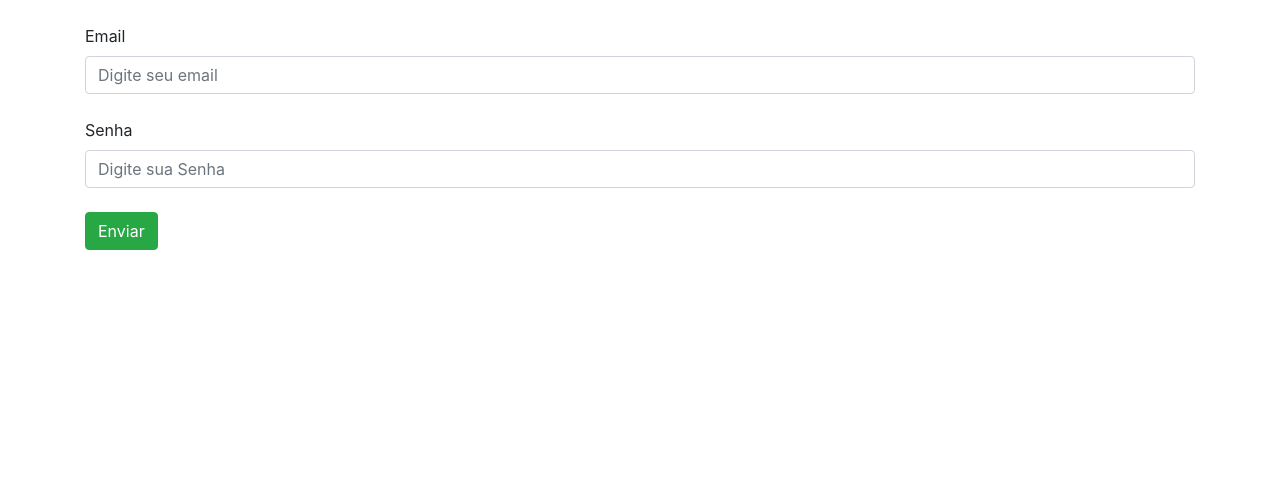
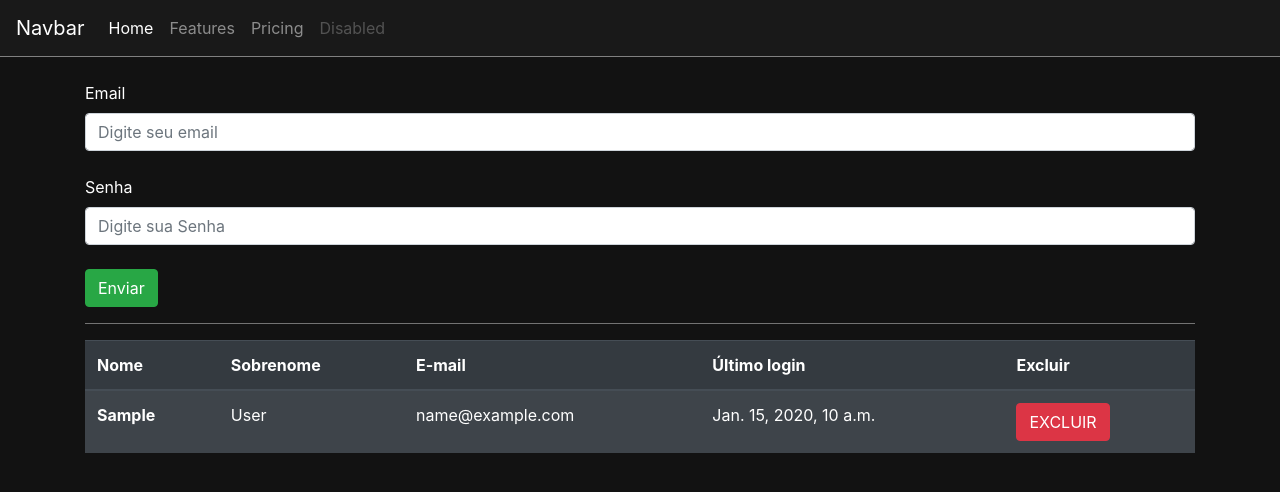
Before and after one commit to fernandes-draw/construct, a Django app: page /auth/cadastrar_vendedor/ in a window 1280 px wide. Shown: the top 492 px of the page. Run offline with Django 5.2, Linux system fonts and the light colour scheme; tables that the repository leaves empty hold one stand-in row (values such as "Sample post").

Commit message:
cadastrar vendedor

```diff
--- a/construct_youtube/urls.py
+++ b/construct_youtube/urls.py
@@ -1,7 +1,8 @@
 from django.contrib import admin
 from django.urls import path, include
+from django.conf import settings
+from django.conf.urls.static import static
 
-urlpatterns = [
-    path("admin/", admin.site.urls),
-    path("auth/", include("usuarios.urls"))
-]
+urlpatterns = [path("admin/", admin.site.urls), path("auth/", include("usuarios.urls"))]
+
+urlpatterns + static(settings.STATIC_URL, document_root=settings.STATIC_ROOT)
--- a/templates/base.html
+++ b/templates/base.html
@@ -1,3 +1,5 @@
+{% load static %}
+
 <!DOCTYPE html>
 <html lang="pt-BR">
   <head>
@@ -8,8 +10,29 @@
     <!-- Bootstrap CSS -->
     <link rel="stylesheet" href="https://cdn.jsdelivr.net/npm/bootstrap@4.6.2/dist/css/bootstrap.min.css" integrity="sha384-xOolHFLEh07PJGoPkLv1IbcEPTNtaed2xpHsD9ESMhqIYd0nLMwNLD69Npy4HI+N" crossorigin="anonymous" />
 
+    <link rel="stylesheet" href="{% static '/usuarios/css/css.css' %}" />
+
     {% block head %}
-
+      <nav class="navbar navbar-expand-lg navbar-dark bg-nav">
+        <a class="navbar-brand" href="#">Navbar</a>
+        <button class="navbar-toggler" type="button" data-toggle="collapse" data-target="#navbarNav" aria-controls="navbarNav" aria-expanded="false" aria-label="Toggle navigation"><span class="navbar-toggler-icon"></span></button>
+        <div class="collapse navbar-collapse" id="navbarNav">
+          <ul class="navbar-nav">
+            <li class="nav-item active">
+              <a class="nav-link" href="#">Home <span class="sr-only">(current)</span></a>
+            </li>
+            <li class="nav-item">
+              <a class="nav-link" href="#">Features</a>
+            </li>
+            <li class="nav-item">
+              <a class="nav-link" href="#">Pricing</a>
+            </li>
+            <li class="nav-item">
+              <a class="nav-link disabled">Disabled</a>
+            </li>
+          </ul>
+        </div>
+      </nav>
     {% endblock %}
 
     <title>
@@ -18,9 +41,10 @@
       {% endblock %}
     </title>
   </head>
-  <body>
+  <body class="fundo">
+    {% block body %}
 
-    {% block body %}{% endblock body %}
+    {% endblock %}
 
     <script src="https://cdn.jsdelivr.net/npm/jquery@3.5.1/dist/jquery.slim.min.js" integrity="sha384-DfXdz2htPH0lsSSs5nCTpuj/zy4C+OGpamoFVy38MVBnE+IbbVYUew+OrCXaRkfj" crossorigin="anonymous"></script>
     <script src="https://cdn.jsdelivr.net/npm/bootstrap@4.6.2/dist/js/bootstrap.bundle.min.js" integrity="sha384-Fy6S3B9q64WdZWQUiU+q4/2Lc9npb8tCaSX9FK7E8HnRr0Jz8D6OP9dO5Vg3Q9ct" crossorigin="anonymous"></script>
--- /dev/null
+++ b/templates/static/usuarios/css/css.css
@@ -0,0 +1,13 @@
+.fundo {
+    background-color: #121212;
+    color: white;
+}
+
+.bg-nav {
+    background-color: #191919;
+    border-bottom: 1px solid gray;
+}
+
+.bg-hr {
+    background-color: gray;
+}
--- a/usuarios/templates/cadastrar_vendedor.html
+++ b/usuarios/templates/cadastrar_vendedor.html
@@ -2,7 +2,7 @@
 
 {% block body %}
   <div class="container">
-    <form action="{% url "cadastrar_vendedor" %}" method="post">
+    <form action="{% url 'cadastrar_vendedor' %}" method="post">
       {% csrf_token %}
       <br />
       <label for="">Email</label>
@@ -13,5 +13,32 @@
       <br />
       <button type="submit" class="btn btn-success">Enviar</button>
     </form>
+
+    <hr class="bg-hr" />
+
+    <table class="table table-striped table-dark">
+      <thead>
+        <tr>
+          <th scope="col">Nome</th>
+          <th scope="col">Sobrenome</th>
+          <th scope="col">E-mail</th>
+          <th scope="col">Último login</th>
+          <th scope="col">Excluir</th>
+        </tr>
+      </thead>
+      <tbody>
+        {% for vendedor in vendedores %}
+          <tr>
+            <th>{{ vendedor.first_name }}</th>
+            <td>{{ vendedor.last_name }}</td>
+            <td>{{ vendedor.email }}</td>
+            <td>{{ vendedor.last_login }}</td>
+            <td>
+              <a href="{% url 'excluir_usuario' vendedor.id %}" class="btn btn-danger">EXCLUIR</a>
+            </td>
+          </tr>
+        {% endfor %}
+      </tbody>
+    </table>
   </div>
 {% endblock %}
--- a/usuarios/urls.py
+++ b/usuarios/urls.py
@@ -5,4 +5,5 @@ urlpatterns = [
     path("cadastrar_vendedor/", views.cadastrar_vendedor, name="cadastrar_vendedor"),
     path("login/", views.login, name="login"),
     path("sair/", views.logout, name="sair"),
+    path("excluir_usuario/<str:id>/", views.excluir_usuario, name="excluir_usuario"),
 ]
--- a/usuarios/views.py
+++ b/usuarios/views.py
@@ -5,12 +5,14 @@ from .models import Users
 from django.shortcuts import redirect
 from django.urls import reverse
 from django.contrib import auth
+from django.shortcuts import get_object_or_404
 
 
 @has_permission_decorator("cadastrar_vendedor")
 def cadastrar_vendedor(request):
     if request.method == "GET":
-        return render(request, "cadastrar_vendedor.html")
+        vendedores = Users.objects.filter(cargo="V")
+        return render(request, "cadastrar_vendedor.html", {"vendedores": vendedores})
 
     if request.method == "POST":
         email = request.POST.get("email")
@@ -55,3 +57,10 @@ def login(request):
 def logout(request):
     request.session.flush()
     return redirect(reverse("login"))
+
+
+@has_permission_decorator("cadastrar_vendedor")
+def excluir_usuario(request, id):
+    vendedor = get_object_or_404(Users, id=id)
+    vendedor.delete()
+    return redirect(reverse("cadastrar_vendedor"))
```
Also changed, not shown: construct_youtube/settings.py (+6 -1 lines).
